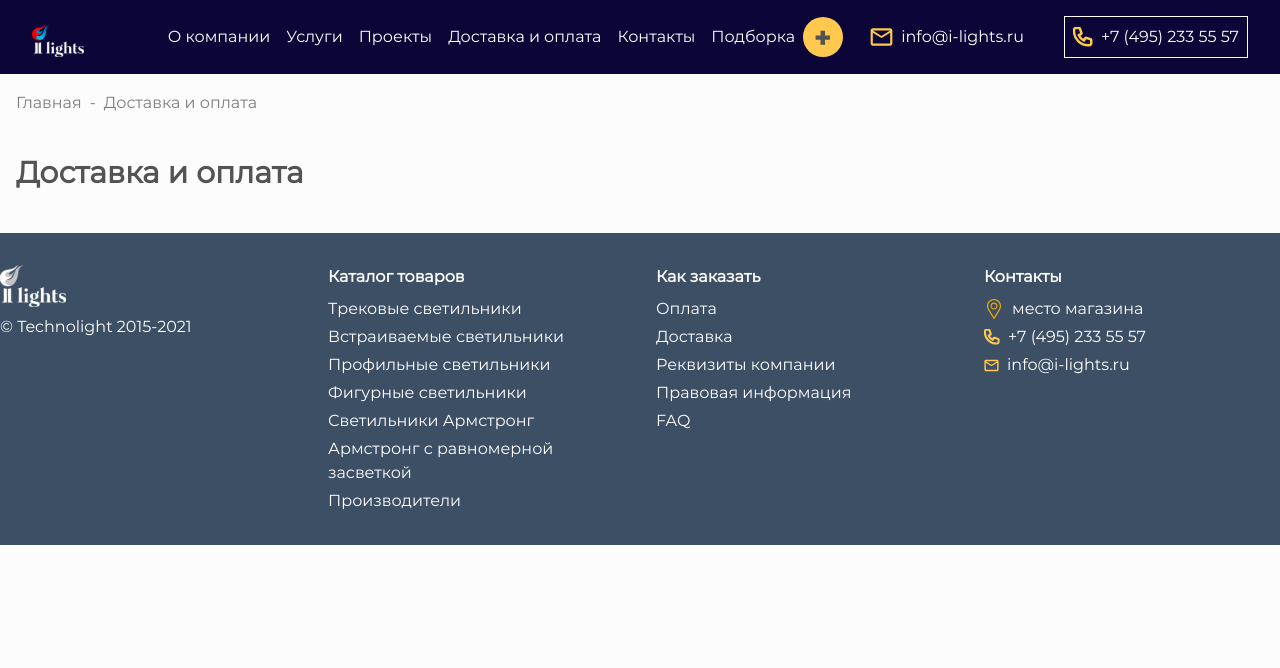
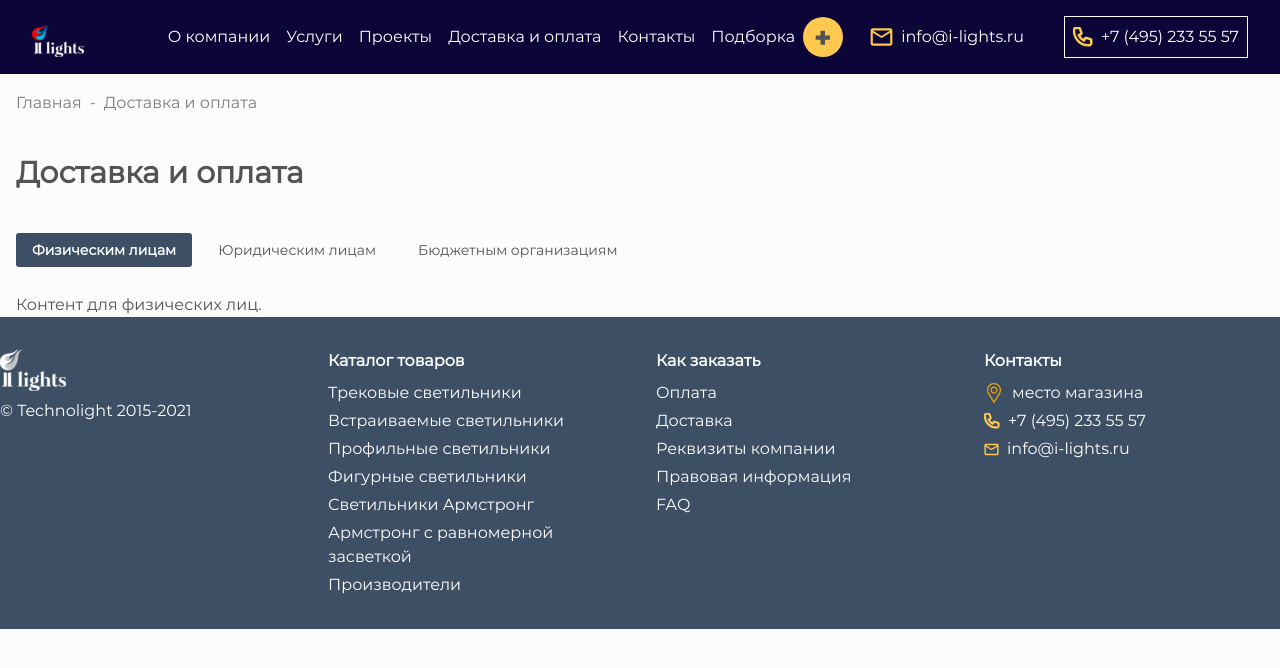
Before and after one commit to 89811421793/lamps, a Next.js app: page /delivery in a window 1280 px wide. Shown: the top 668 px of the page. Built offline with nearby package versions, Linux system fonts and the light colour scheme.

Commit message:
Три таба для "Доставка и Оплата"

```diff
--- a/src/app/delivery/page.tsx
+++ b/src/app/delivery/page.tsx
@@ -1,9 +1,24 @@
-import React from 'react';
+'use client'
+import React, { useState } from 'react';
 import Container from '../components/Container';
 import Link from 'next/link';
 import SectionTitle from '../components/SectionTitle';
 
+const tabs = [
+  "Физическим лицам",
+  "Юридическим лицам",
+  "Бюджетным организациям",
+];
+
 const Delivery = () => {
+  const [selectedTab, setSelectedTab] = useState<string>(tabs[0]); // Изначально выбран первый таб
+
+  const handleTabClick = (tab: string) => {
+    if (selectedTab !== tab) {
+      setSelectedTab(tab);
+    }
+  };
+
   return (
     <div>
       <Container>
@@ -21,6 +36,36 @@ const Delivery = () => {
           showIndicator={false}
           className="mb-[40px]"
         />
+
+        {/* Контейнер для табов */}
+        <ul className="mb-4 mt-6 list-none p-0 flex">
+          {tabs.map((tab, index) => (
+            <li
+              key={tab}
+              onClick={() => handleTabClick(tab)}
+              className={`cursor-pointer py-2 px-4 rounded-[3px] inline-block leading-[18px] ${
+                selectedTab === tab
+                  ? "text-[var(--whiteFont)] bg-[var(--accent)] font-semibold"
+                  : "text-[var(--darkgrey)] font-medium"
+              }`}
+              style={{
+                fontSize: "14px",
+                marginRight: index < tabs.length - 1 ? "10px" : "0",
+                marginBottom: "10px",
+                fontWeight: selectedTab === tab ? 600 : 500,
+              }}
+            >
+              {tab}
+            </li>
+          ))}
+        </ul>
+
+        {/* Здесь можно добавить контент для выбранного таба */}
+        <div>
+          {selectedTab === "Физическим лицам" && <p>Контент для физических лиц.</p>}
+          {selectedTab === "Юридическим лицам" && <p>Контент для юридических лиц.</p>}
+          {selectedTab === "Бюджетным организациям" && <p>Контент для бюджетных организаций.</p>}
+        </div>
       </Container>
     </div>
   );
```
Lines whose indentation alone changed are shown as unchanged.
